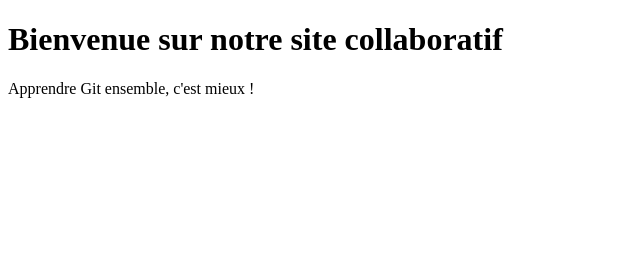
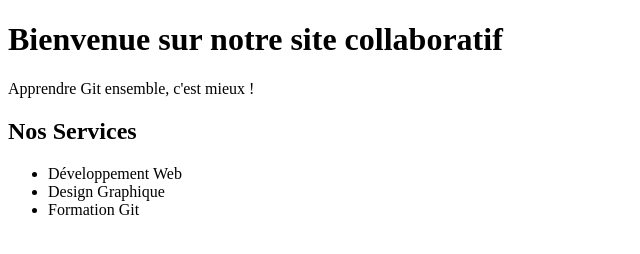
Before and after one commit to Mouha2016-575/atelier-git-collab, a plain HTML site: page index.html in a window 1280 px wide. Shown: the whole page, without its empty margins (0-640 px from the left). Drawn offline with Linux system fonts and the light colour scheme.

Commit message:
Ajout de la section Services

```diff
--- a/index.html
+++ b/index.html
@@ -12,6 +12,14 @@
         <h1>Bienvenue sur notre site collaboratif</h1>
         <p>Apprendre Git ensemble, c'est mieux !</p>
     </header>
+    <section id="services">
+        <h2>Nos Services</h2>
+        <ul>
+            <li>Développement Web</li>
+            <li>Design Graphique</li>
+            <li>Formation Git</li>
+        </ul>
+    </section>
 </body>
 
 </html>
```
